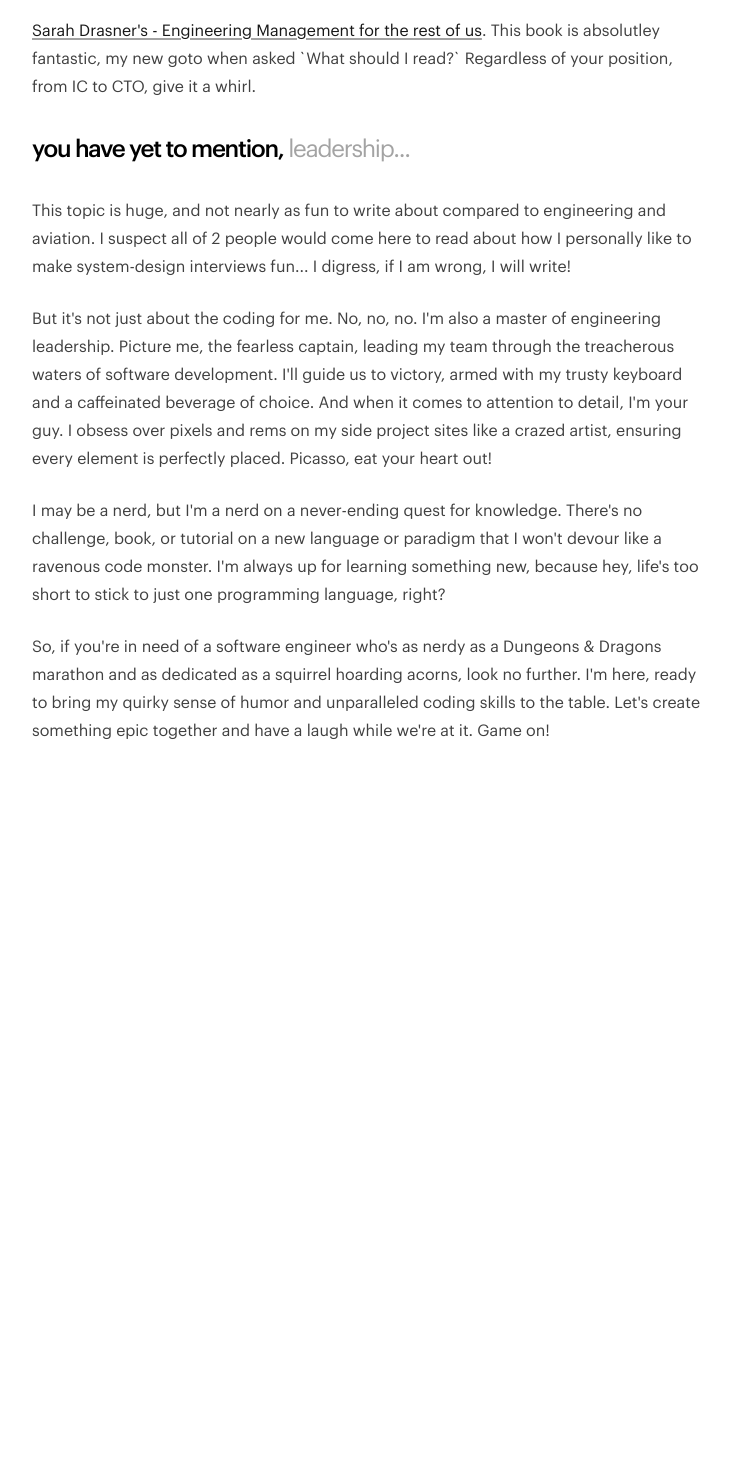
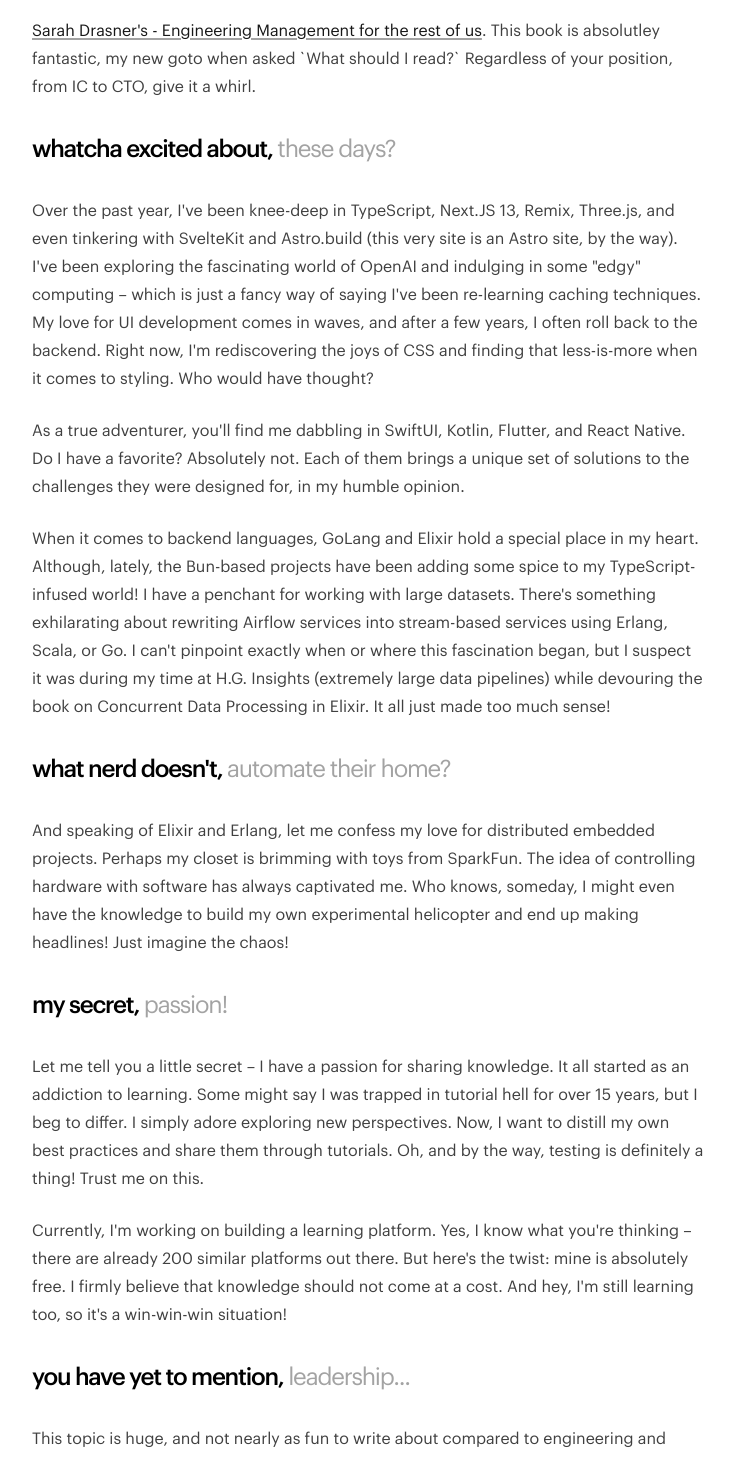
Before and after one commit to ryanyogan/yogan.dev, a Next.js app: page /about in a window 1280 px wide. Shown: the part 1460-2917 px from the top of the page, without its empty margins (272-1006 px from the left). Before the commit the page ends 2365 px from the top, so only its background shows below. Built offline with nearby package versions, Linux system fonts and the light colour scheme.

Commit message:
feat // adding in open graph images

```diff
--- a/src/app/about/page.tsx
+++ b/src/app/about/page.tsx
@@ -118,6 +118,86 @@
       </p>
 
       <h1 className="font-bold text-2xl my-8 tracking-tighter">
+        whatcha excited about,{" "}
+        <span className="text-neutral-400 font-normal">these days?</span>
+      </h1>
+
+      <p className="prose prose-neutral dark:prose-invert">
+        Over the past year, I've been knee-deep in TypeScript, Next.JS 13,
+        Remix, Three.js, and even tinkering with SvelteKit and Astro.build (this
+        very site is an Astro site, by the way). I've been exploring the
+        fascinating world of OpenAI and indulging in some "edgy" computing –
+        which is just a fancy way of saying I've been re-learning caching
+        techniques. My love for UI development comes in waves, and after a few
+        years, I often roll back to the backend. Right now, I'm rediscovering
+        the joys of CSS and finding that less-is-more when it comes to styling.
+        Who would have thought?
+      </p>
+
+      <br />
+
+      <p className="prose prose-neutral dark:prose-invert">
+        As a true adventurer, you'll find me dabbling in SwiftUI, Kotlin,
+        Flutter, and React Native. Do I have a favorite? Absolutely not. Each of
+        them brings a unique set of solutions to the challenges they were
+        designed for, in my humble opinion.
+      </p>
+
+      <br />
+
+      <p className="prose prose-neutral dark:prose-invert">
+        When it comes to backend languages, GoLang and Elixir hold a special
+        place in my heart. Although, lately, the Bun-based projects have been
+        adding some spice to my TypeScript-infused world! I have a penchant for
+        working with large datasets. There's something exhilarating about
+        rewriting Airflow services into stream-based services using Erlang,
+        Scala, or Go. I can't pinpoint exactly when or where this fascination
+        began, but I suspect it was during my time at H.G. Insights (extremely
+        large data pipelines) while devouring the book on Concurrent Data
+        Processing in Elixir. It all just made too much sense!
+      </p>
+
+      <h1 className="font-bold text-2xl my-8 tracking-tighter">
+        what nerd doesn&apos;t,{" "}
+        <span className="text-neutral-400 font-normal">
+          automate their home?
+        </span>
+      </h1>
+
+      <p className="prose prose-neutral dark:prose-invert">
+        And speaking of Elixir and Erlang, let me confess my love for
+        distributed embedded projects. Perhaps my closet is brimming with toys
+        from SparkFun. The idea of controlling hardware with software has always
+        captivated me. Who knows, someday, I might even have the knowledge to
+        build my own experimental helicopter and end up making headlines! Just
+        imagine the chaos!
+      </p>
+
+      <h1 className="font-bold text-2xl my-8 tracking-tighter">
+        my secret,{" "}
+        <span className="text-neutral-400 font-normal">passion!</span>
+      </h1>
+
+      <p className="prose prose-neutral dark:prose-invert">
+        Let me tell you a little secret – I have a passion for sharing
+        knowledge. It all started as an addiction to learning. Some might say I
+        was trapped in tutorial hell for over 15 years, but I beg to differ. I
+        simply adore exploring new perspectives. Now, I want to distill my own
+        best practices and share them through tutorials. Oh, and by the way,
+        testing is definitely a thing! Trust me on this.
+      </p>
+
+      <br />
+
+      <p className="prose prose-neutral dark:prose-invert">
+        Currently, I'm working on building a learning platform. Yes, I know what
+        you're thinking – there are already 200 similar platforms out there. But
+        here's the twist: mine is absolutely free. I firmly believe that
+        knowledge should not come at a cost. And hey, I'm still learning too, so
+        it's a win-win-win situation!
+      </p>
+
+      <h1 className="font-bold text-2xl my-8 tracking-tighter">
         you have yet to mention,{" "}
         <span className="text-neutral-400 font-normal">leadership...</span>
       </h1>
@@ -127,6 +207,14 @@
         engineering and aviation. I suspect all of 2 people would come here to
         read about how I personally like to make system-design interviews fun...
         I digress, if I am wrong, I will write!
+      </p>
+
+      <br />
+
+      <p className="prose prose-neutral dark:prose-invert text-sm font-semibold text-slate-500">
+        Back to the ChatGPT hilarity, although the following may be true,
+        don&apos;t expect me to come riding in on a horse shouting `There can
+        only be one!`
       </p>
 
       <br />
@@ -162,6 +250,13 @@
         something epic together and have a laugh while we&apos;re at it. Game
         on!
       </p>
+
+      <br />
+
+      <p className="prose prose-neutral dark:prose-invert text-sm font-semibold text-slate-900">
+        Did you seriously read all of this? If you did, let&apos;s be friends as
+        you obviosuly have an odd sense of humor as well 🤣
+      </p>
     </section>
   );
 }
--- a/src/app/articles/[slug]/page.tsx
+++ b/src/app/articles/[slug]/page.tsx
@@ -86,9 +86,13 @@
 
   return (
     <section>
-      <script type="application/id+json" suppressHydrationWarning>
-        {JSON.stringify(article.structuredData)}
-      </script>
+      <script
+        type="application/id+json"
+        suppressHydrationWarning
+        dangerouslySetInnerHTML={{
+          __html: JSON.stringify(article.structuredData),
+        }}
+      ></script>
       <h1 className="font-bold text-2xl tracking-tighter max-w-[650px]">
         <Balancer>{article.title}</Balancer>
       </h1>
--- a/src/app/articles/page.tsx
+++ b/src/app/articles/page.tsx
@@ -5,11 +5,8 @@
 export const metadata: Metadata = {
   title: "Articles",
   description:
-    "Articles on Software Engineering, Engineering Leadership, tutorials, and me soap-boxing.",
+    "Articles on Software Engineering, Engineering Leadership, tutorials, aviation, and me soap-boxing.",
 };
-
-// export const runtime = "edge";
-// export const dynamic = "force-dynamic";
 
 export default async function ArticlePage() {
   return (
--- a/src/app/layout.tsx
+++ b/src/app/layout.tsx
@@ -28,7 +28,15 @@
     default: "Ryan Yogan",
     template: "%s | Ryan Yogan",
   },
-  description: "Engineering Leader, Developer, Writer, and Educator.",
+  description: "Engineering Leader, Developer, Writer, and Aviation Nerd",
+  openGraph: {
+    title: "Ryan Yogan",
+    description: "Engineering Leader, Developer, Writer, and Aviation Nerd",
+    url: "https://ryanyogan.com",
+    siteName: "Ryan Yogan",
+    locale: "en_US",
+    type: "website",
+  },
   robots: {
     index: true,
     follow: true,
--- /dev/null
+++ b/src/app/og/route.tsx
@@ -0,0 +1,56 @@
+import { ImageResponse, NextRequest } from "next/server";
+
+export const runtime = "edge";
+
+export async function GET(req: NextRequest) {
+  const { searchParams } = req.nextUrl;
+  const postTitle = searchParams.get("title");
+  const font = fetch(
+    new URL("../../../public/fonts/kaisei-tokumin-bold.ttf", import.meta.url)
+  ).then((res) => res.arrayBuffer());
+  const fontData = await font;
+
+  return new ImageResponse(
+    (
+      <div
+        style={{
+          height: "100%",
+          width: "100%",
+          display: "flex",
+          flexDirection: "column",
+          alignItems: "flex-start",
+          justifyContent: "center",
+          backgroundImage: "url(https://ryanyogan.com/og-bg.png)",
+        }}
+      >
+        <div
+          style={{
+            marginLeft: 190,
+            marginRight: 190,
+            display: "flex",
+            fontSize: 130,
+            fontFamily: "Kaisei Tokumin",
+            letterSpacing: "-0.05em",
+            fontStyle: "normal",
+            color: "white",
+            lineHeight: "120px",
+            whiteSpace: "pre-wrap",
+          }}
+        >
+          {postTitle}
+        </div>
+      </div>
+    ),
+    {
+      width: 1920,
+      height: 1080,
+      fonts: [
+        {
+          name: "Kaisei Tokumin",
+          data: fontData,
+          style: "normal",
+        },
+      ],
+    }
+  );
+}
```
Also changed, not shown: public/og-bg.png (added).
